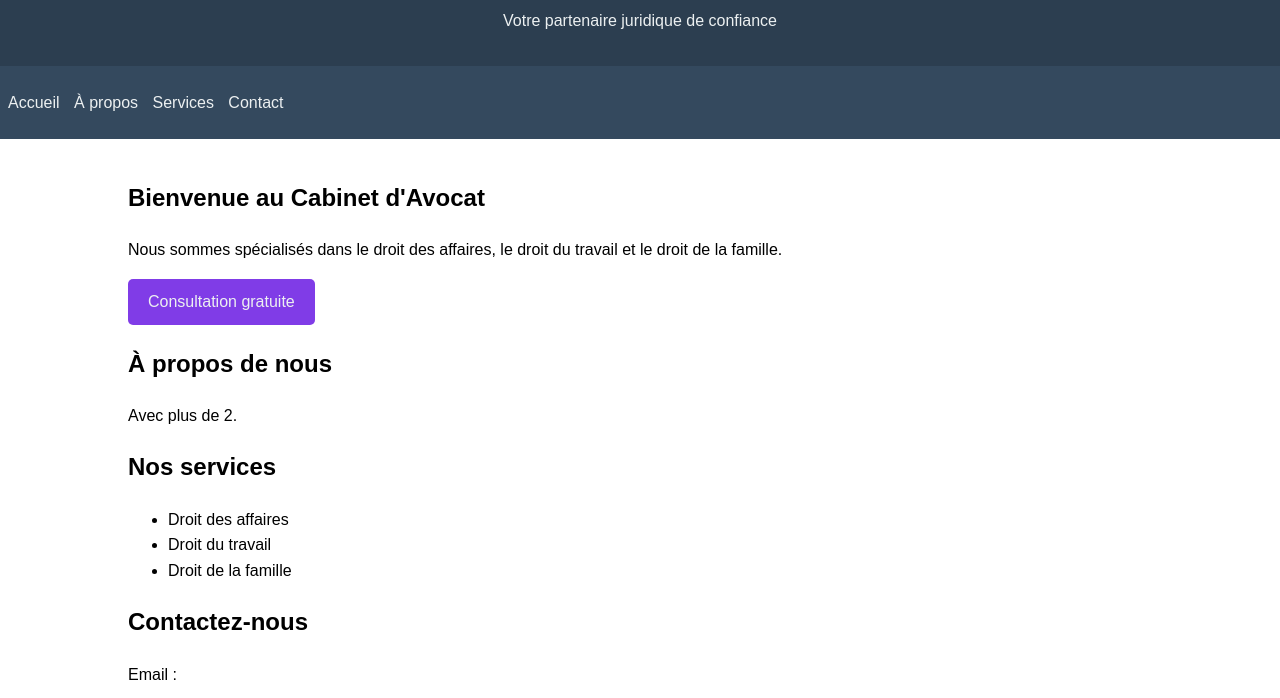
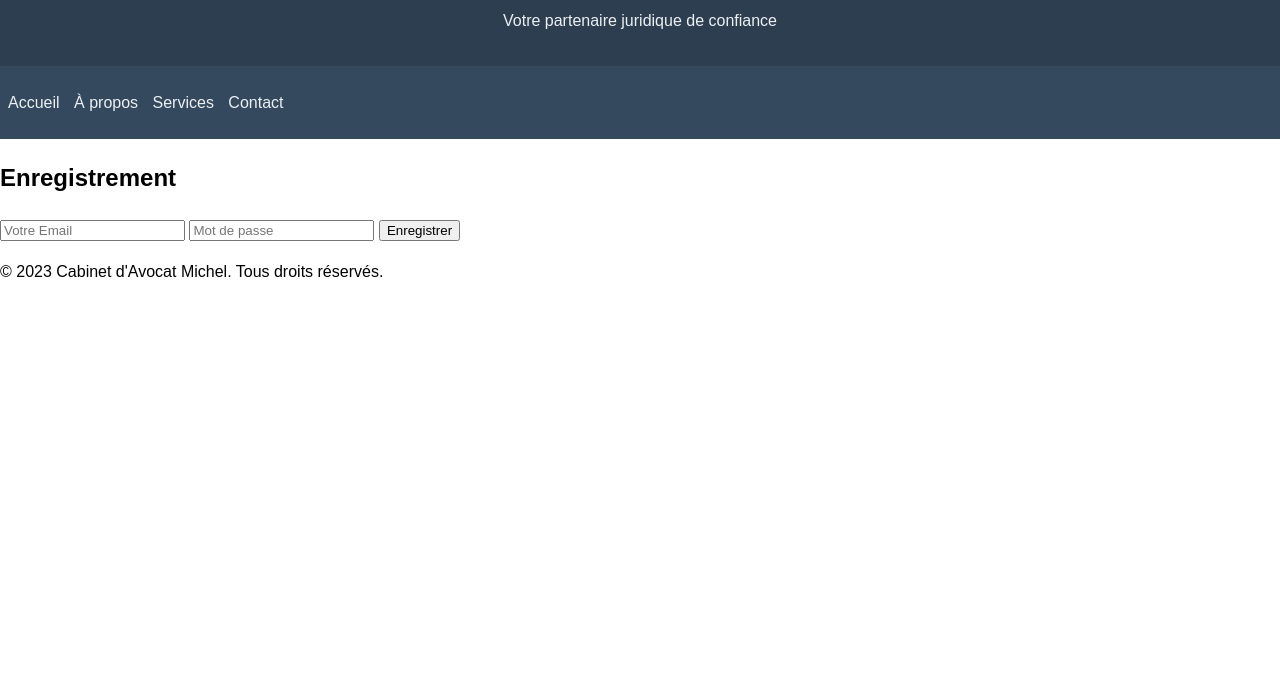
Before and after one commit to Yann11GAB/site_d-avocat, a plain HTML site: page index.html in a window 1280 px wide. Shown: the part 102-800 px from the top of the page. Drawn offline with Linux system fonts and the light colour scheme; files that its build step writes are made by us from their sources.

Commit message:
Third modification

```diff
--- a/index.html
+++ b/index.html
@@ -66,7 +66,7 @@
         </ul>
     </nav>
 
-    <div class="container">
+    <!-- <div class="container">
         <section id="accueil">
             <h2>Bienvenue au Cabinet d'Avocat </h2>
             <p>Nous sommes spécialisés dans le droit des affaires, le droit du travail et le droit de la famille.</p>
@@ -93,8 +93,15 @@
             <p>Téléphone : </p>
             <p>Adresse : </p>
         </section>
-    </div>
-
+    </div> -->
+    <div class="form-container">
+        <h2>Enregistrement</h2>
+        <form>
+          <input type="email" id="email" name="email" placeholder="Votre Email" required>
+          <input type="password" id="password" name="password" placeholder="Mot de passe" required>
+          <button type="submit">Enregistrer</button>
+        </form>
+      </div>
     <footer>
         <p>&copy; 2023 Cabinet d'Avocat Michel. Tous droits réservés.</p>
     </footer>
```
